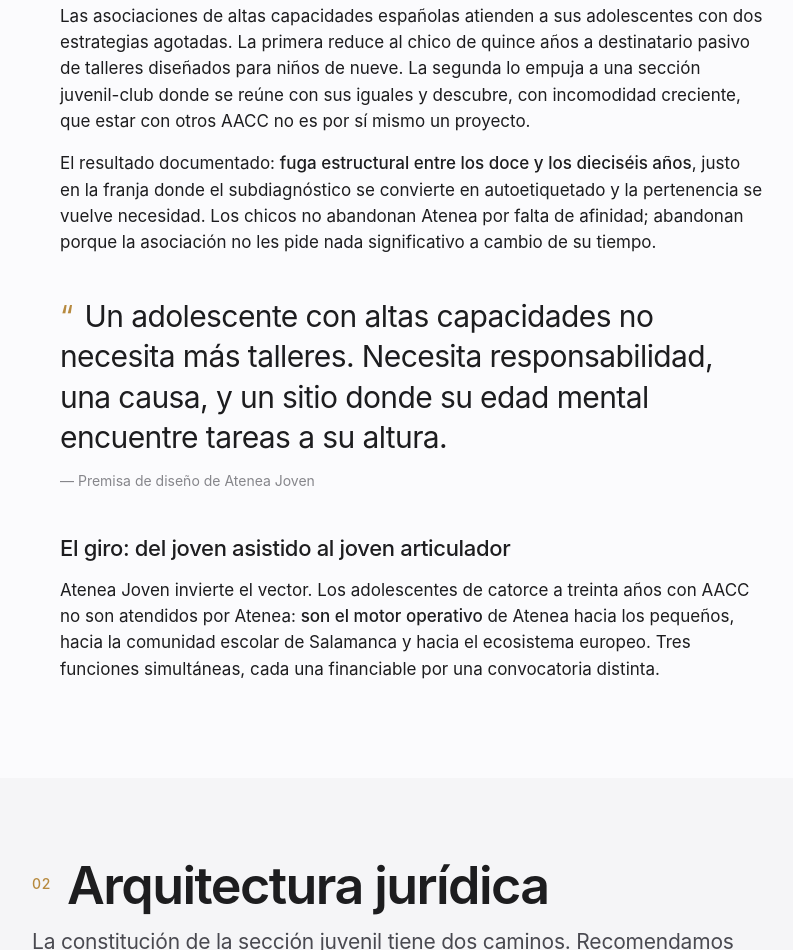
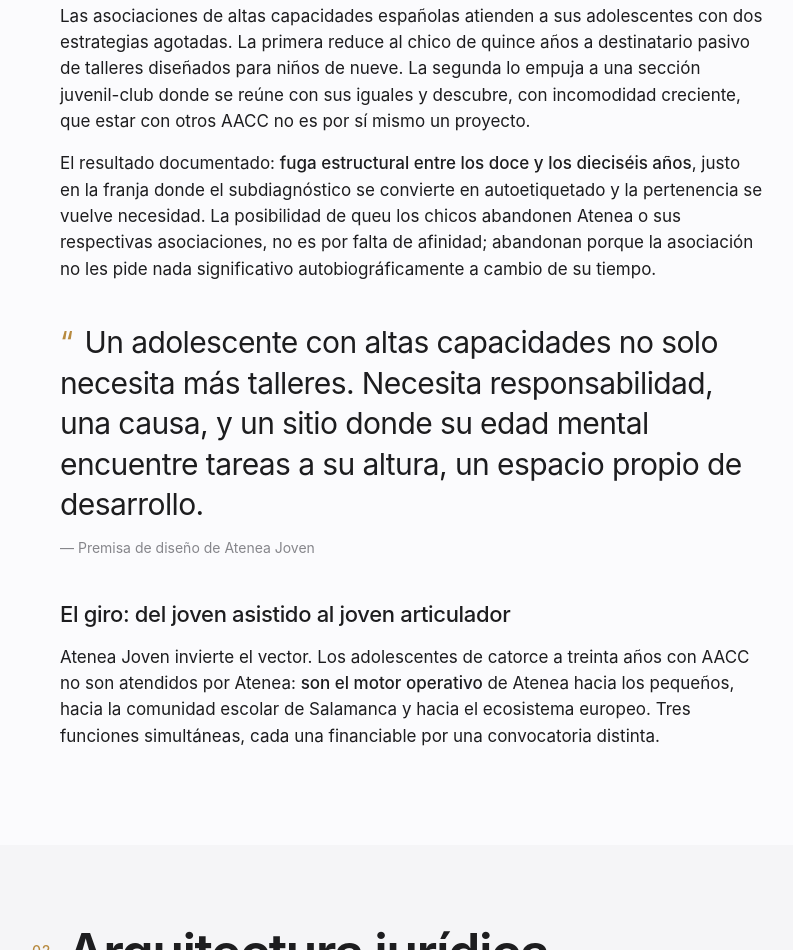
Before and after one commit to diegoelviravasquez-ai/AteneaProyect-s, a plain HTML site: page Atenea_Aurea_Joven_seccion_juvenil.html in a window 1280 px wide. Shown: the part 1260-2210 px from the top of the page, without its empty margins (228-1021 px from the left). Drawn offline with Linux system fonts and the light colour scheme.

Commit message:
Revise content on youth engagement and needs
Updated text to clarify reasons for youth leaving Atenea and emphasized the need for meaningful engagement.

```diff
--- a/Atenea_Aurea_Joven_seccion_juvenil.html
+++ b/Atenea_Aurea_Joven_seccion_juvenil.html
@@ -768,10 +768,10 @@
 
     <h3 class="sub">Lo que no funciona del modelo actual</h3>
     <p>Las asociaciones de altas capacidades españolas atienden a sus adolescentes con dos estrategias agotadas. La primera reduce al chico de quince años a destinatario pasivo de talleres diseñados para niños de nueve. La segunda lo empuja a una sección juvenil-club donde se reúne con sus iguales y descubre, con incomodidad creciente, que estar con otros AACC no es por sí mismo un proyecto.</p>
-    <p>El resultado documentado: <strong>fuga estructural entre los doce y los dieciséis años</strong>, justo en la franja donde el subdiagnóstico se convierte en autoetiquetado y la pertenencia se vuelve necesidad. Los chicos no abandonan Atenea por falta de afinidad; abandonan porque la asociación no les pide nada significativo a cambio de su tiempo.</p>
+    <p>El resultado documentado: <strong>fuga estructural entre los doce y los dieciséis años</strong>, justo en la franja donde el subdiagnóstico se convierte en autoetiquetado y la pertenencia se vuelve necesidad. La posibilidad de queu los chicos  abandonen Atenea o sus respectivas asociaciones, no es por falta de afinidad; abandonan porque la asociación no les pide nada significativo autobiográficamente a cambio de su tiempo.</p>
 
     <blockquote class="pull">
-      Un adolescente con altas capacidades no necesita más talleres. Necesita responsabilidad, una causa, y un sitio donde su edad mental encuentre tareas a su altura.
+      Un adolescente con altas capacidades no solo necesita más talleres. Necesita responsabilidad, una causa, y un sitio donde su edad mental encuentre tareas a su altura, un espacio propio de desarrollo.
       <cite>— Premisa de diseño de Atenea Joven</cite>
     </blockquote>
 
```
